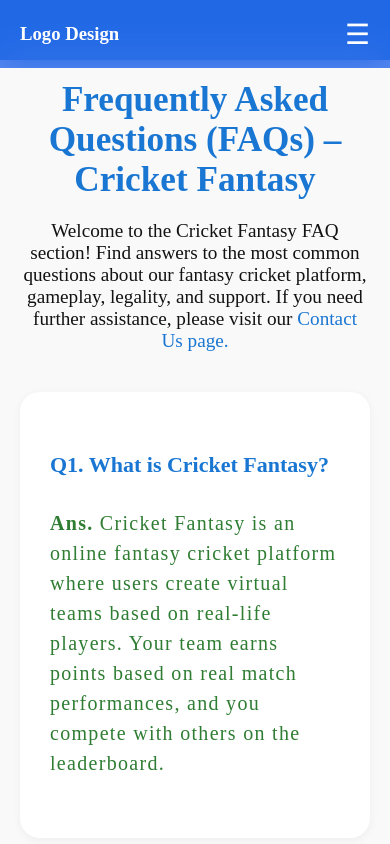
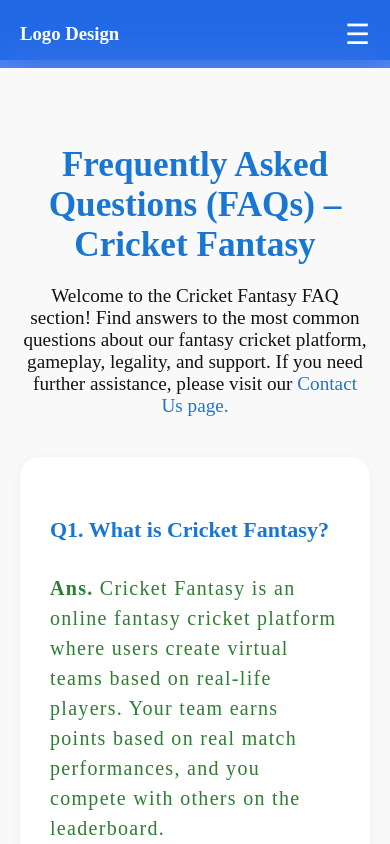
Before and after one commit to TheMahakalLiveWebApp/App, a Next.js app: page /faq in a window 390 px wide. Built offline with nearby package versions, Linux system fonts and the light colour scheme.

Commit message:
fix heading of faq

```diff
--- a/app/faq/style.scss
+++ b/app/faq/style.scss
@@ -7,7 +7,7 @@
 .faq-page{
     background-color: #f9f9f9;
     padding: 20px 80px;
-    padding-top: 40px;
+    padding-top: 85px;
     .heading{
         font-size: 2.2rem;
         font-weight: 800;
@@ -74,16 +74,16 @@
 
 @media screen and (max-width: 800px) {
         .faq-page{
-            padding: 20px 60px;
+            padding: 85px 60px;
         }
 }
 @media screen and (max-width: 700px) {
         .faq-page{
-            padding: 20px 40px;
+            padding: 85px 40px;
         }
 }
 @media screen and (max-width: 600px) {
         .faq-page{
-            padding: 20px 20px;
+            padding: 85px 20px;
         }
 }
```
